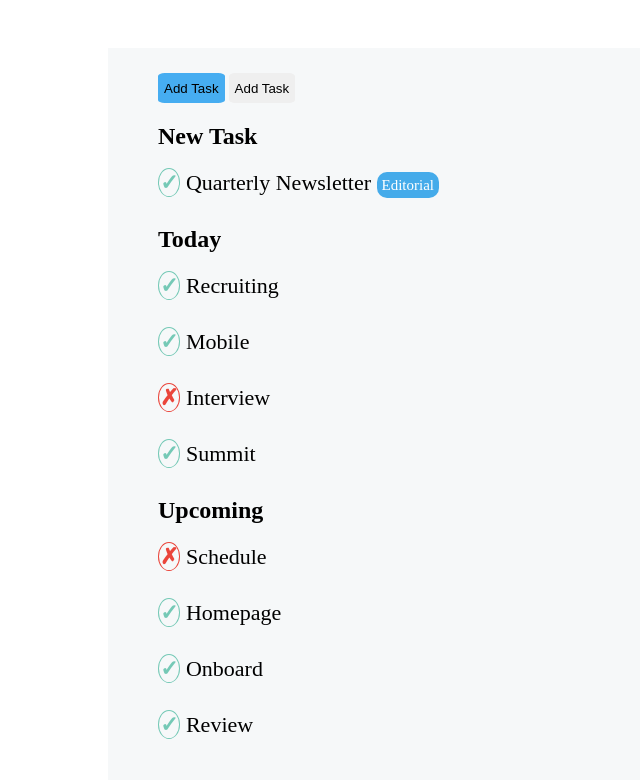
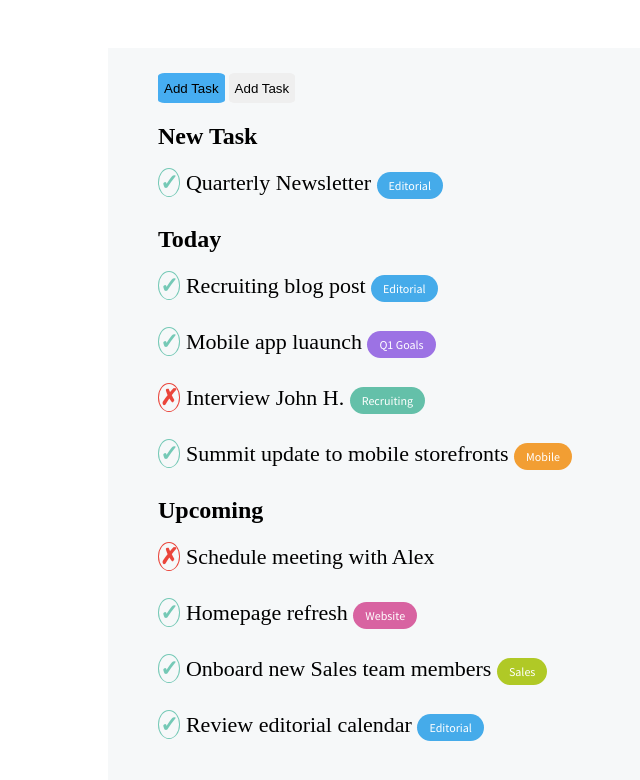
Before and after one commit to emicif/html-css-toboolist, a plain HTML site: page index.html in a window 1280 px wide. Shown: the part 70-850 px from the top of the page, without its empty margins (0-640 px from the left). Drawn offline with Linux system fonts and the light colour scheme.

Commit message:
Aggiornamento

```diff
--- a/css/style.css
+++ b/css/style.css
@@ -60,9 +60,30 @@ li {
 }
 
 .etichetta{
+    font-family: 'Source Sans Pro', sans-serif;
+    border-radius: 15px;
+    font-size: 12px;
+    color: white;
+    padding: 6px 12px;
     background-color: #45abea;
-    border-radius: 10px;
-    font-size: 15px;
-    color: white;
-    padding: 5px;
 }
+
+.et-2{
+    background-color: #9c72e4;
+}
+
+.et-3{
+    background-color: #64c0a9;
+}
+
+.et-4{
+    background-color: #f29e33;
+}
+
+.et-5{
+    background-color: #d863a1;
+}
+
+.et-6{
+    background-color: #b0c926;
+}
--- a/index.html
+++ b/index.html
@@ -5,6 +5,9 @@
     <meta http-equiv="X-UA-Compatible" content="IE=edge">
     <meta name="viewport" content="width=device-width, initial-scale=1.0">
     <title>Toboolist</title>
+    <link rel="preconnect" href="https://fonts.googleapis.com">
+    <link rel="preconnect" href="https://fonts.gstatic.com" crossorigin>
+    <link href="https://fonts.googleapis.com/css2?family=Source+Sans+Pro&display=swap" rel="stylesheet">
     <link rel="stylesheet" href="css/style.css">
 </head>
 <body>
@@ -24,23 +27,58 @@
             <button class="btn"> Add Task</button>
                 <h2>New Task</h2>
                 <ul>
-                    <li><span id="spunta"><b>&#x2713;</b></span> Quarterly Newsletter <span class="etichetta">Editorial</span></li>
+                    <li>
+                        <span id="spunta"><b>&#x2713;</b></span>
+                        Quarterly Newsletter
+                        <span class="etichetta">Editorial</span>
+                    </li>
                 </ul>
 
                 <h2>Today</h2>
                 <ul>
-                    <li><span id="spunta"><b>&#x2713;</b></span> Recruiting</li>
-                    <li><span id="spunta"><b>&#x2713;</b></span> Mobile</li>
-                    <li><span id="croce"><b>&#x2717;</b></span> Interview</li>
-                    <li><span id="spunta"><b>&#x2713;</b></span> Summit</li>
+                    <li>
+                        <span id="spunta"><b>&#x2713;</b></span>
+                        Recruiting blog post
+                        <span class="etichetta">Editorial</span>
+                    </li>
+                    <li>
+                        <span id="spunta"><b>&#x2713;</b></span>
+                        Mobile app luaunch
+                        <span class="etichetta et-2">Q1 Goals</span>
+                    </li>
+                    <li>
+                        <span id="croce"><b>&#x2717;</b></span>
+                        Interview John H.
+                        <span class="etichetta et-3">Recruiting</span>
+                    </li>
+                    <li>
+                        <span id="spunta"><b>&#x2713;</b></span>
+                        Summit update to mobile storefronts
+                        <span class="etichetta et-4">Mobile</span>
+                    </li>
                 </ul>
 
                 <h2>Upcoming</h2>
                 <ul>
-                    <li><span id="croce"><b>&#x2717;</b></span> Schedule</li>
-                    <li><span id="spunta"><b>&#x2713;</b></span> Homepage</li>
-                    <li><span id="spunta"><b>&#x2713;</b></span> Onboard</li>
-                    <li><span id="spunta"><b>&#x2713;</b></span> Review</li>
+                    <li>
+                        <span id="croce"><b>&#x2717;</b></span>
+                        Schedule meeting with Alex
+                    </li>
+                    <li>
+                        <span id="spunta"><b>&#x2713;</b></span>
+                        Homepage refresh
+                        <span class="etichetta et-5">Website</span>
+                    </li>
+                    <li>
+                        <span id="spunta"><b>&#x2713;</b></span>
+                        Onboard new Sales team members
+                        <span class="etichetta et-6">Sales</span>
+                    </li>
+                    <li>
+                        <span id="spunta"><b>&#x2713;</b></span>
+                        Review editorial calendar
+                        <span class="etichetta">Editorial</span>
+                    </li>
                 </ul>
     </div>
 
```
